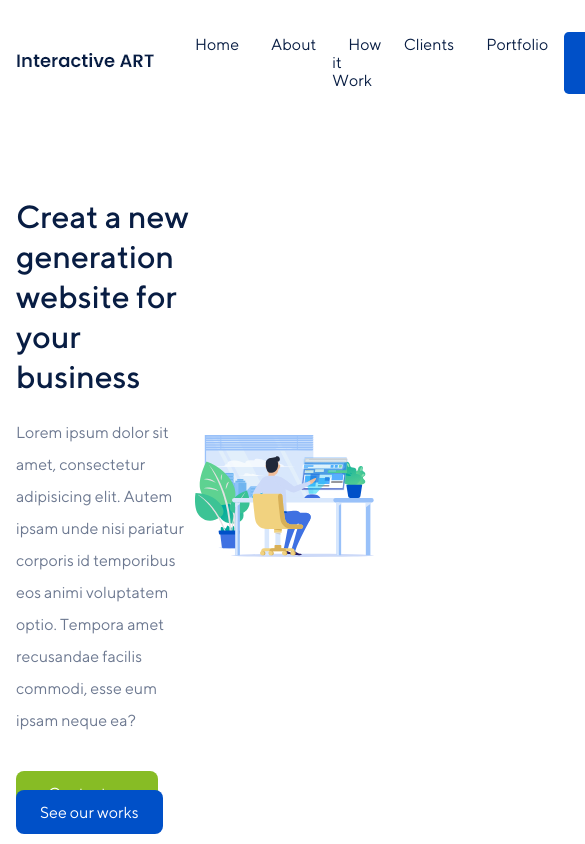
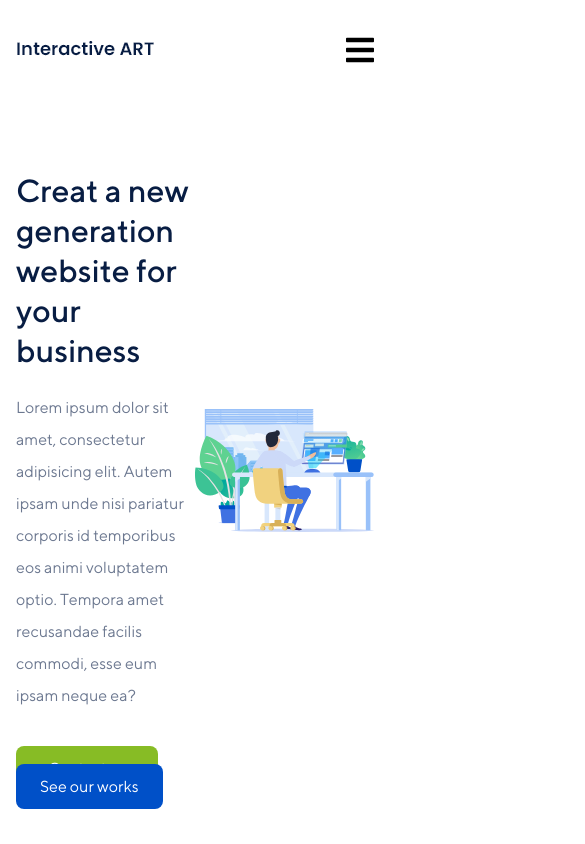
Before and after one commit to parnia-mhd/flex-Box-mini-project-, a plain HTML site: page index.html in a window 390 px wide. Shown: the top 844 px of the page, 585 px wide, since content can reach past the window. Drawn offline with Linux system fonts and the light colour scheme.

Commit message:
4rd commit

```diff
--- a/index.html
+++ b/index.html
@@ -29,7 +29,7 @@
             </nav>
             <!-- contact btn -->
             <a href="#" class="contact-link">Contact us</a>
-
+            <span class="header-icon"><i class="fa fa-bars"></i></span>
         </section>
 
         <!-- header Bottom -->
--- a/scripts/app.js
+++ b/scripts/app.js
@@ -0,0 +1,15 @@
+// variables
+let menu = document.querySelector(".menu")
+let menuBtn = document.querySelector(".header-icon")
+let menuBtnIcon = document.querySelector(".fa-bars")
+
+menuBtn.addEventListener("click", function () {
+    if (menuBtnIcon.classList.contains("fa-bars")) {
+        menu.style.left = "0"
+        menuBtnIcon.classList = " fa fa-times"
+    } else {
+        menu.style.left = "-240px"
+        menuBtnIcon.classList = " fa fa-bars"
+
+    }
+})
--- a/styles/app.css
+++ b/styles/app.css
@@ -283,6 +283,12 @@ body {
     -moz-border-radius: 0.3rem;
     -ms-border-radius: 0.3rem;
     -o-border-radius: 0.3rem;
+}
+
+.header-icon {
+    font-size: 2rem;
+    display: none;
+    cursor: pointer;
 }
 
 /* header bottom */
@@ -582,11 +588,41 @@ body {
     .container {
         max-width: 720px;
     }
+
+    .contact-link {
+        display: none;
+    }
 }
 
 @media only screen and (max-width: 768px) {
     .container {
         max-width: 540px;
+    }
+
+    .header-icon {
+        display: block;
+    }
+
+    .menu {
+        position: fixed;
+        display: flex;
+        flex-direction: column;
+        left: -240px;
+        top: 0;
+        bottom: 0;
+        background: blueviolet;
+        width: 15rem;
+        padding: 2rem 1rem;
+        transition: 0.4s all;
+        -webkit-transition: 0.4s all;
+        -moz-transition: 0.4s all;
+        -ms-transition: 0.4s all;
+        -o-transition: 0.4s all;
+    }
+
+    .menu-item {
+        margin-bottom: 2rem;
+        font-size: 1.3rem;
     }
 }
 
```
